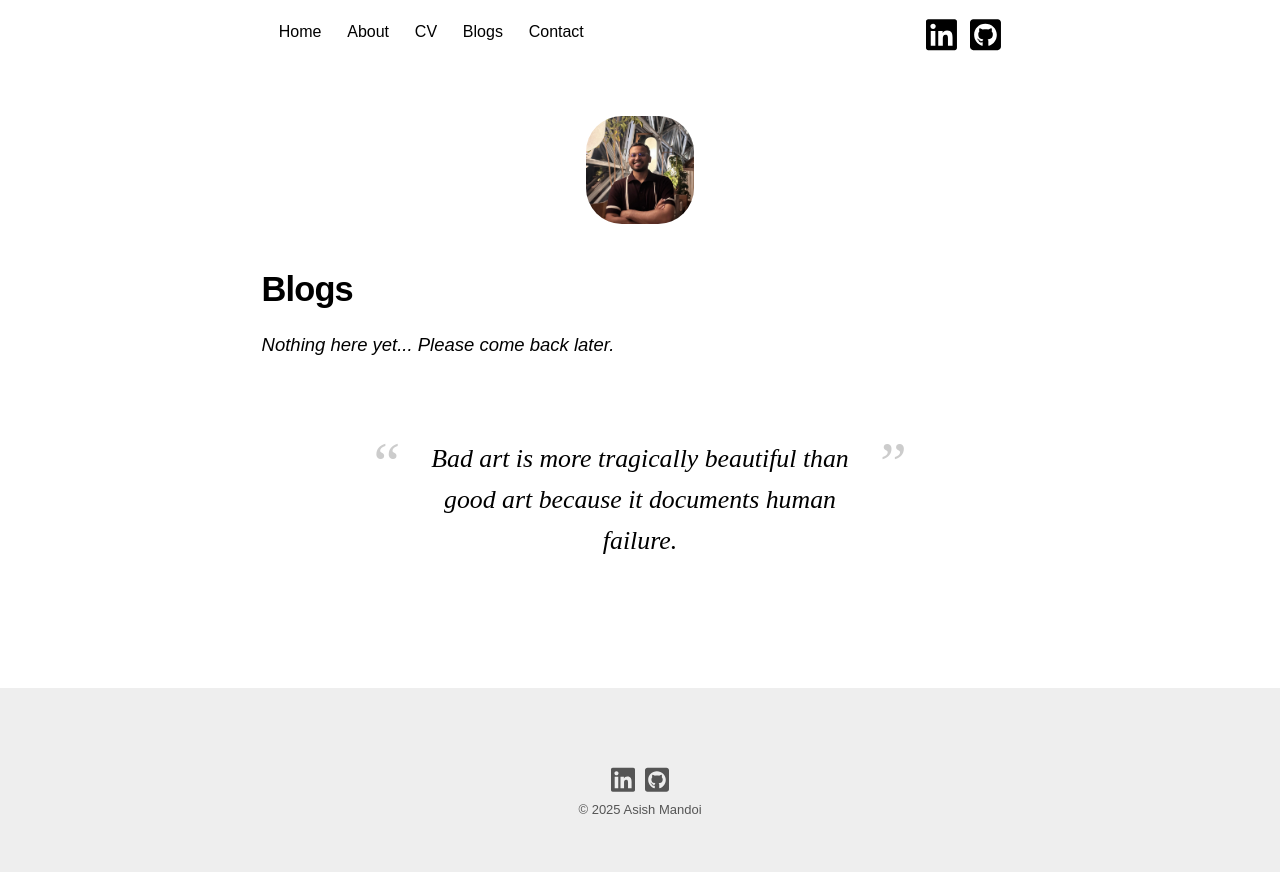
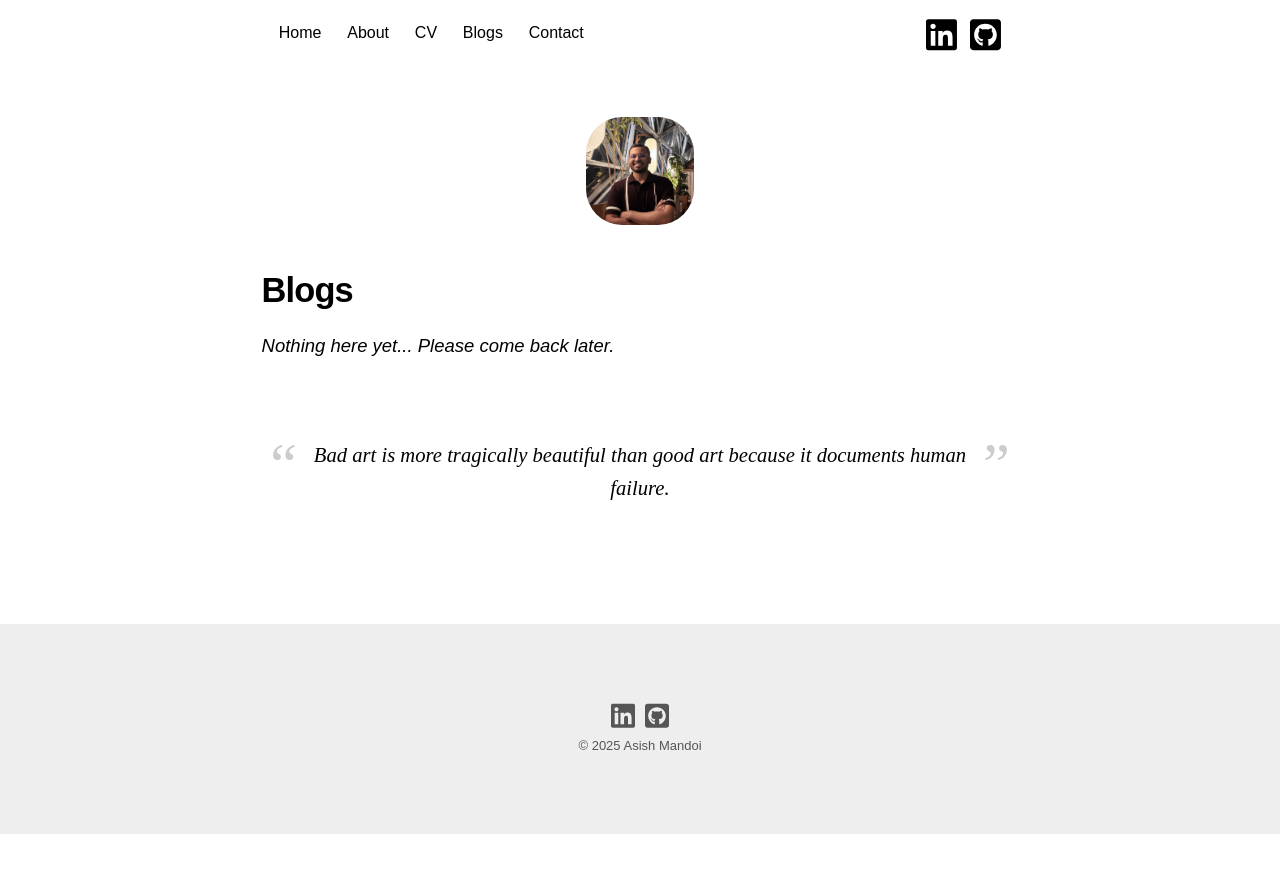
Before and after one commit to AsishMandoi/AsishMandoi.github.io, a Next.js app: page /blogs in a window 1280 px wide. Shown: the top 872 px of the page. After the commit the page ends 834 px from the top, so only its background shows below. Built offline with nearby package versions, Linux system fonts and the light colour scheme; a web font is replaced by a local one.

Commit message:
change about, home; add quotes; add minor ui changes

```diff
--- a/components/layout.js
+++ b/components/layout.js
@@ -1,6 +1,5 @@
 import { GoogleAnalytics } from '@next/third-parties/google'
 import Head from 'next/head'
-import Script from 'next/script'
 import Image from 'next/image'
 import Link from 'next/link'
 import styles from './layout.module.css'
@@ -12,20 +11,26 @@ import Navlist from './navlist'
 const name = 'Asish Mandoi'
 export const siteTitle = name
 
-const quotes = {
-  quote: [
-    "There is no gene for the human spirit.",
-    "The only way to do great work is to love what you do.",
-    "Bad art is more tragically beautiful than good art because it documents human failure."
-  ],
-  source: [
-    "Gattaca (1997)",
-    "Steve Jobs",
-    "Tristan Rêveur"
-  ],
+const quoteMap = {
+  about: {
+    quote: "There is no gene for the human spirit.",
+    source: "Gattaca (1997)"
+  },
+  blogs: {
+    quote: "Bad art is more tragically beautiful than good art because it documents human failure.",
+    source: "Tristan Rêveur"
+  },
+  contact: {
+    quote: "If you want to go fast, go alone. If you want to go far, go together.",
+    source: "African proverb"
+  },
+  default: {
+    quote: "The only way to do great work is to love what you do.",
+    source: "Steve Jobs"
   }
+};
 
-export default function Layout({ children, home }) {
+export default function Layout({ children, home, page }) {
   return (
     <div className={styles.page}>
       { <Navbar />}
@@ -76,18 +81,18 @@ export default function Layout({ children, home }) {
         <main>{children}</main>
         {/* {!home && (
           <div className={styles.returnHome}>
-          <Link href="/">
-          « Return home
-          </Link>
+            <Link href="/">« Return home</Link>
           </div>
         )} */}
       </div>
+      {!home && (
         <blockquote className={styles.quote}>
-        <p id='quote'><i>{quotes.quote[home?0:2]}</i></p>
+          <p id='quote'><i>{page ? quoteMap[page].quote : quoteMap.default.quote}</i></p>
           <span className={styles.spoiler}>
-          <p id='source'> — {quotes.source[home?0:2]}</p>
+            <p id='source'> — {page ? quoteMap[page].source : quoteMap.default.source}</p>
           </span>
         </blockquote>
+      )}
       <Navlist />
       <Footer />
     </div>
--- a/components/layout.module.css
+++ b/components/layout.module.css
@@ -19,6 +19,7 @@
   justify-content: center;
   margin: 4rem auto auto;
   max-width: 36rem;
+  height: 40%;
 }
 
 .header {
@@ -32,13 +33,12 @@
 .quote {
   padding: 1.5rem 2.5rem;
   margin: 0 auto 2rem;
-  max-width: 36rem;
+  max-width: 48rem;
   text-align: center;
+  align-items: center;
 }
 
 .quote > p {
-  font-size: 1.5rem;
-  font-weight: 400;
   position: relative;
   padding: 0 2rem;
   margin: auto;
@@ -65,6 +65,7 @@
 }
 
 .spoiler {
+  font-size: 0.95rem;
   color: transparent;
   transition: color 0.2s ease;
 }
@@ -78,6 +79,7 @@
   margin: auto auto 0;
   padding-top: 3rem;
   vertical-align: bottom;
+  text-align: center;
 }
 
 /* Hide element on Tablet/Phone */
--- a/components/navbar.module.css
+++ b/components/navbar.module.css
@@ -1,7 +1,6 @@
 .navbar {
   width: 100%;
   max-width: 48rem;
-  height: 8vh;
   margin: auto;
   display: flex;
   flex-direction: row;
--- a/lib/posts.js
+++ b/lib/posts.js
@@ -51,12 +51,12 @@ export async function getPostData(id) {
   const fullPath = path.join(postsDirectory, `${id}.md`)
   const fileContents = fs.readFileSync(fullPath, 'utf8')
 
-  // Use gray-matter to parse the post metadata section
+  // gray-matter: parse the markdown metadata
   const matterResult = matter(fileContents)
 
-  // Use remark to convert markdown into HTML string
+  // remark: convert markdown into HTML string
   const processedContent = await remark()
-    .use(html)
+    .use(html, { sanitize: false }) // disable sanitization if you need raw HTML
     .process(matterResult.content)
   const contentHtml = processedContent.toString()
 
--- a/pages/about.js
+++ b/pages/about.js
@@ -5,7 +5,7 @@ import utilStyles from '../styles/utils.module.css'
 
 export default function About({ postData }) {
   return (
-    <Layout>
+    <Layout page="about">
       <Head>
         <title>{`${siteTitle} - ${postData.title}`}</title>
       </Head>
--- a/pages/blogs.js
+++ b/pages/blogs.js
@@ -16,7 +16,7 @@ export async function getStaticProps() {
 
 export default function Blogs({ allPostsData }) {
   return (
-    <Layout blogs>
+    <Layout page="blogs">
       <Head>
         <title>{`${siteTitle} - Blogs`}</title>
       </Head>
--- a/pages/contact.js
+++ b/pages/contact.js
@@ -41,7 +41,7 @@ export default function Contact() {
   }
 
   return (
-    <Layout contact>
+    <Layout page="contact">
       <Head>
         <title>{`${siteTitle} - Contact`}</title>
       </Head>
--- a/pages/index.js
+++ b/pages/index.js
@@ -10,7 +10,7 @@ export default function Home() {
         <title>{siteTitle}</title>
       </Head>
       <section className={utilStyles.intro}>
-        <p>Hello, this is Asish! I'm a <code>software engineer</code> by day and fast asleep by night.</p>
+        <p>Hello, this is Asish! I'm a <code>software engineer</code> by day and chase sleep by night.</p>
       </section>
     </Layout>
   )
--- a/pages/posts/[id].js
+++ b/pages/posts/[id].js
@@ -8,7 +8,7 @@ export default function Post({ postData }) {
   return (
     <Layout>
       <Head>
-        <title>{postData.title}</title>
+        <title>{`${siteTitle} - ${postData.title}`}</title>
       </Head>
       <h1 className={utilStyles.headingXl}>{postData.title}</h1>
       <article className={utilStyles.justifyText}>
--- a/posts/about.md
+++ b/posts/about.md
@@ -5,18 +5,20 @@ date: '2024-12-29'
 
 Namaste! Asish here. I graduated from the [Indian Institute of Technology Kanpur](https://www.iitk.ac.in/) in 2023, concluding my bachelor's education in Electrical Engineering. Currently, I'm based in Bangalore as a software engineer at Citrix Systems, Inc., and my journey here has been as straight as Sir Ian McKellen.
 
-I was raised in Bhubaneswar, a culturally rich city on the east coast of India. Growing up in an Indian household, I was highly encouraged for scholastic success. I'm thankful to my mother for prioritizing our education despite coming from a family of limited means. I am where I am because of her. While in high school, the small practice of reading and listening to great communicators of the scientific community, like Richard Feynman, instilled in me this curiosity for science, which was enough for that stubborn kid to have sky-high aspirations.
+I was raised in Bhubaneswar, a culturally rich city on the east coast of India. Growing up in an Indian household, I was highly encouraged for scholastic success. I'm thankful to my mother for prioritizing our education despite coming from a family of limited means. I am where I am because of her. While in high school, the small practice of reading and listening to great communicators of the scientific community (Brian Greene is one of my favourites!) instilled in me this curiosity for science, which was enough for that stubborn kid to have sky-high aspirations.
 
-Here are a few highlights from my high school period that I'm proud of; I received the [KVPY](https://www.indiascienceandtechnology.gov.in/nurturing-minds/scholarships/school/kishore-vaigyanik-protsahan-yojana-kvpy) fellowship, which is awarded to approximately 3000 students nationwide. I managed to be among the top 10 in the state and top 300 in the country to get selected for the [Indian National Chemistry Olympiad](https://chem.hbcse.tifr.res.in/in-india/). At the end of high school, my performance in [JEE Advanced](https://en.wikipedia.org/wiki/Joint_Entrance_Examination_%E2%80%93_Advanced) was good enough to guarantee me a spot at one of the most prestigious institutions in the country.
+<!-- <details>
+<summary>Here are a few highlights from my high school period that I'm proud of.</summary>
 
-Forced to trace out my career trajectory years ahead of time, I have to admit, having to decide between pursuing science or engineering was intimidating for me. At IIT Kanpur, I soon realized I wasn't alone in facing such dilemmas about career prospects. Between some great professors, lifelong friendships, and endless self-discovery, those four years were transformative. As an undergrad, I enthusiastically dove into everything in tech, irrespective of their popularity or their technical hardness, with the simple goal of finding what I love. I spent a good chunk of my efforts exploring emerging domains that people only started talking about recently — Quantum Technologies and Neuromorphic Computing, gaining quality experiences from both academic as well as corporate collaborations. In my final year, I made some micro progress working on a research project on brain-inspired hardware and discovered an interesting idea in neuroscience that could be applied to this work. (*More details about my experiences in [my CV](https://asishmandoi.github.io/cv.pdf)*)
+*I received the [KVPY](https://www.indiascienceandtechnology.gov.in/nurturing-minds/scholarships/school/kishore-vaigyanik-protsahan-yojana-kvpy) fellowship, which is awarded to approximately 3000 students nationwide. I managed to be among the top 10 in the state and top 300 in the country to get selected for the [Indian National Chemistry Olympiad](https://chem.hbcse.tifr.res.in/in-india/). At the end of high school, my performance in [JEE Advanced](https://en.wikipedia.org/wiki/Joint_Entrance_Examination_%E2%80%93_Advanced) was good enough to guarantee me a spot at one of the most prestigious institutions in the country.*
+</details> -->
 
-While IIT Kanpur provided a great environment for me to encounter such opportunities, its rigorous training, which I'm sure my peers would be missing, and my background in Electrical Engineering was the perfect playground for my curiosity. Additionally, I believe, it will make me a good fit for future opportunities.
+Forced to trace out my career trajectory years ahead of time, I have to admit, having to decide between pursuing science or engineering was intimidating for me. At IIT Kanpur, I soon realized I wasn't alone in facing such dilemmas about career prospects. Between some great professors, lifelong friendships, and endless self-discovery, those four years were transformative. As an undergrad, I enthusiastically dove into everything in tech, irrespective of their popularity or their technical hardness, with the simple goal of finding what I love. I spent a good chunk of my efforts exploring emerging domains that people only started talking about recently — Quantum Technologies and Neuromorphic Computing, gaining quality experiences from both academic as well as corporate collaborations. In my final year, I made some micro progress working on a research project on brain-inspired hardware and discovered an interesting idea in neuroscience called [criticality](https://youtu.be/hjGFp7lMi9A?si=mD3iztUu5BWkMZxI) that could be applied to this work. (*More details about my experiences in [my CV](https://asishmandoi.github.io/cv.pdf)*)
 
-After a crazy turn of events towards the end of my final year, I was on a flight to Bangalore to begin my professional journey at a cloud computing company as a software engineer. Fast-forward 1.5 years, I've been fortunate to get the chance to contribute to two high-priority projects—plus I finally learnt to hit my chest properly.
+While IIT Kanpur provided a great environment for me to encounter such opportunities, its rigorous training, which I'm sure my peers would be missing by now, and my background in Electrical Engineering was the perfect playground for my curiosity. Additionally, I believe it will significantly contribute to my future prospects.
 
-I have maintained a five-day workout routine post-work for the past year and a weekly running session, which I find quite liberating. If I find some time and energy in the evening, I try to do some technical reading. Otherwise, I fall asleep while watching something. I'm still trying to revive my childhood knack of drawing.
+After a crazy turn of events towards the end of my final year, I was on a flight to Bangalore to begin my professional journey at a cloud computing company as a software engineer. I've had the privilege of working on two key projects during my time here at Citrix—plus I'm finally hitting my pecs properly. I have maintained a five-day post-work workout routine for the past year and a half, involving also a weekly running session, which I find quite liberating. If I find some time and energy in the evening, I try to do some technical reading. Otherwise, I fall asleep on my chair watching something. I'm still trying to revive my childhood knack for drawing.
 
-I firmly believe that our passion, combined with a little faith in the unexpected and maybe a bit of discipline, can lead us to great things. Each of my experiences has shaped my mindset for working towards my goals. I'm glad to have found my calling to explore fascinating areas of Science and Engineering and work on exciting technologies. I will forever be grateful to all the amazing people who have influenced me and helped me grow.
+I firmly believe that our passion, combined with a little faith in the unexpected and a bit of discipline, can lead us to great things. Each of my experiences has shaped my mindset for working towards my goals. I'm glad to have found my calling to explore fascinating areas of Science and Engineering and work on exciting technologies. I will forever be grateful to all the amazing people who have influenced me and helped me grow.
 
 If you're interested in discussing common interests/opportunities or just want to say hi, feel free to [reach out](https://asishmandoi.github.io/contact).
--- a/styles/global.css
+++ b/styles/global.css
@@ -93,6 +93,9 @@ code {
   border-radius: .375rem;
   line-height: 1.2;
 }
+pre code {
+  all: unset;
+}
 
 nav {
   justify-content: space-between;
@@ -149,6 +152,8 @@ form#contact {
 
 blockquote {
   font-family: 'EB Garamond', serif;
+  font-size: 1.2rem;
+  font-weight: 400;
 }
 
 p#li {
```
Lines whose indentation alone changed are shown as unchanged.
